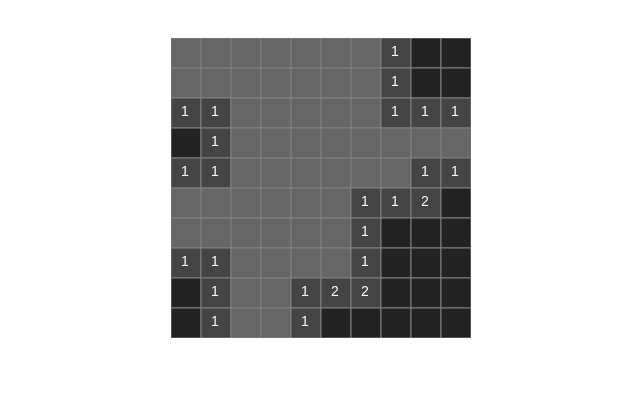
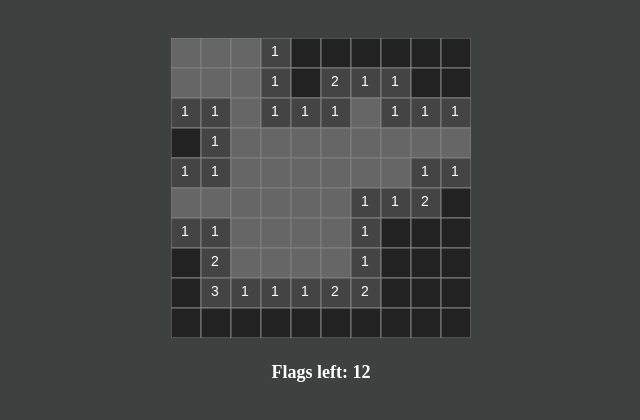
Before and after one commit to Lena23n/sapper, a plain HTML site: page index.html in a window 1280 px wide. Both pictures are taken after a click on the element 640 px from the left and 188 px from the top of the page. Shown: the whole page, without its empty margins (319-959 px from the left). Drawn offline with Linux system fonts and the light colour scheme.

Commit message:
Full game without first click and ban the flag

```diff
--- a/css/main.css
+++ b/css/main.css
@@ -1,5 +1,6 @@
 body {
 	text-align: center;
+	background: #3D4240;
 }
 
 #canvas {
@@ -7,6 +8,13 @@ body {
 	display: inline-block;
 }
 
+#game-info {
+	margin-top: 20px;
+	font-size: 18px;
+	font-weight: bold;
+	color: #ffffff;
+}
+
 canvas {
 	display: block;
 	margin: 0 auto;
--- a/index.html
+++ b/index.html
@@ -8,8 +8,7 @@
 	<link rel="stylesheet" type="text/css" href="css/main.css"/>
 </head>
 <body>
-<div id="canvas">
-
-</div>
+<div id="canvas"></div>
+<div id="game-info"></div>
 </body>
 </html>
--- a/js/drawer.js
+++ b/js/drawer.js
@@ -46,55 +46,47 @@ Drawer.prototype = {
 
 			this.drawCell(text, x, y);
 		}
-
-		//new version
-
-		//var i, j, x, y, text;
-		//
-		//for (i = 0; i < fieldSide; i++) {
-		//	for(j = 0; j < fieldSide; j++) {
-		//		x = i*this.cellSize.w;
-		//		y = j*this.cellSize.h;
-		//		text = array[i][j];
-		//
-		//		this.drawCell(text, x, y);
-		//	}
-		//}
-
 	},
 
 	drawCell : function (text, x ,y) {
-
+		var radius = this.cellSize.w/2;
 		this.context.font = "14px Arial";
 		this.context.textBaseline = 'middle';
 		this.context.textAlign = "center";
 
-		if (text === this.cellState.MINE) {
-			var radius = this.cellSize.w/2;
-
+		switch (text) {
+			case this.cellState.MINE:
 				this.context.beginPath();
 				this.context.arc(x+radius, y+radius, radius*0.7, 0, 2 * Math.PI, false);
 				this.context.fillStyle = 'red';
 				this.context.fill();
 				this.context.lineWidth = 1;
-
-		} else if (text === this.cellState.EMPTY) {
+				break;
+			case this.cellState.FLAG:
+				this.context.fillStyle = 'red';
+				this.context.beginPath();
+				this.context.moveTo(x+6, y + (this.cellSize.h/2));
+				this.context.lineTo((x+this.cellSize.w*0.7), y+4);
+				this.context.lineTo((x+this.cellSize.w*0.7), y + this.cellSize.h - 4);
+				this.context.fill();
+				//this.context.fillRect(x, y, this.cellSize.w, this.cellSize.h);
+				break;
+			case this.cellState.EMPTY:
 				this.context.fillStyle = '#222222';
 				this.context.fillRect(x, y, this.cellSize.w, this.cellSize.h);
-		} else if (text === this.cellState.OPEN) {
+				break;
+			case this.cellState.OPEN:
 				this.context.fillStyle = '#666666';
 				this.context.fillRect(x, y, this.cellSize.w, this.cellSize.h);
-		} else {
+				break;
+			default:
 				this.context.fillStyle = '#444444';
 				this.context.fillRect(x, y, this.cellSize.w, this.cellSize.h);
 				this.context.fillStyle = "#ffffff";
 				this.context.fillText(text, x+14, y+14);
 		}
 
-
 		this.context.strokeStyle = 'grey';
 		this.context.strokeRect(x, y, this.cellSize.w, this.cellSize.h);
-
-
 	}
 };
--- a/js/game.js
+++ b/js/game.js
@@ -1,15 +1,19 @@
-function Game(id) {
+function Game(id, gameInfoWrapId) {
 	this.id = id;
+	this.gameInfoWrapId = gameInfoWrapId;
 	this.drawer = new Drawer();
 	this.holder = null;
 	this.game = [];
 	this.view = [];
-	this.mineCount = 8;
+	this.mineCount = 12;
+	this.flagCount = this.mineCount;
 	this.fieldSide = 10;
 	this.cellState = {
 		EMPTY: 0,
 		MINE: 9,
-		OPEN: 10
+		OPEN: 10,
+		FLAG: 11,
+		MARKED : [1,2,3,4,5,6,7,8,10]
 	}
 }
 
@@ -25,6 +29,7 @@ Game.prototype = {
 
 		this.holder.addEventListener('contextmenu', function (e) {
 			e.preventDefault();
+			self.rightClickListener(e);
 		});
 
 		this.startGame();
@@ -33,6 +38,8 @@ Game.prototype = {
 	startGame: function () {
 		this.clearHolder();
 		this.createField();
+		this.flagCount = this.mineCount;
+		this.writeGameInfo();
 	},
 
 	createField: function () {
@@ -45,6 +52,12 @@ Game.prototype = {
 		this.drawer.draw(this.view, this.fieldSide);
 	},
 
+	writeGameInfo : function () {
+		var wrap = document.getElementById(this.gameInfoWrapId),
+			text = 'Flags left: ';
+		wrap.innerHTML = text + this.flagCount;
+	},
+
 	createEmptyGameField: function () {
 		var i,
 			numberOfCells = Math.pow(this.fieldSide, 2);
@@ -53,17 +66,6 @@ Game.prototype = {
 			this.game[i] = this.cellState.EMPTY;
 			this.view[i] = this.cellState.EMPTY;
 		}
-
-		//new version
-		//var i,j;
-		//
-		//for (i = 0; i < this.fieldSide; i++) {
-		//	this.game[i] = [];
-		//	for (j = 0; j < this.fieldSide; j++) {
-		//		this.game[i][j] = this.cellState.EMPTY;
-		//	}
-		//}
-
 	},
 
 	putMine: function () {
@@ -79,24 +81,6 @@ Game.prototype = {
 				mines--;
 			}
 		}
-
-		//new version
-		//var  x, y,
-		//	mines = this.mineCount;
-		//
-		//while(mines > 0) {
-		//	x = Math.floor((Math.random()*this.fieldSide));
-		//	y = Math.floor((Math.random()*this.fieldSide));
-		//
-		//	if (this.game[x][y] === 0) {
-		//		this.game[x][y] = this.cellState.MINE;
-		//
-		//		console.log(x, y);
-		//		mines--;
-		//	}
-		//}
-
-
 	},
 
 	calculateSiblingMines: function () {
@@ -119,9 +103,9 @@ Game.prototype = {
 		}
 	},
 
-	defineSiblingIndex : function (i) {
-		var w = this.fieldSide,
-			result;
+	getSiblingIndices : function (i) {
+		var w = this.fieldSide;
+
 		//sibling cell index
 		var sibling = {
 			left: i - 1,
@@ -140,26 +124,21 @@ Game.prototype = {
 	findSiblingMines: function (i) {
 		var mine = this.cellState.MINE,
 			sibling = this.findSiblings(i),
-			siblingIndex = this.defineSiblingIndex(i),
-			isMineSibling = {};
+			siblingIndex = this.getSiblingIndices(i),
+			isMineSibling = {},
+			key,
+			siblingsMineArray = [],
+			obj;
 
 		//sibling cell has a MINE
-
-		for (var key in sibling) {
+		for (key in sibling) {
 			isMineSibling[key] = sibling[key] && this.game[siblingIndex[key]] == mine;
 		}
 
 		//array with checked siblings whether they have a MINE
-		var siblingsMineArray = [
-			isMineSibling.left,
-			isMineSibling.topLeft,
-			isMineSibling.top,
-			isMineSibling.topRight,
-			isMineSibling.right,
-			isMineSibling.bottomRight,
-			isMineSibling.bottom,
-			isMineSibling.bottomLeft
-		];
+		for (obj in isMineSibling) {
+			siblingsMineArray.push(isMineSibling[obj])
+		}
 
 		return siblingsMineArray;
 
@@ -168,12 +147,18 @@ Game.prototype = {
 	findSiblings: function (i) {
 		var w = this.fieldSide,
 			result,
-			sibling = this.defineSiblingIndex(i),
+			sibling = this.getSiblingIndices(i),
 			difference,
 			currentCellX = i % w,
-			currentCellY = Math.floor(i / w);
+			currentCellY = Math.floor(i / w),
+			map = {},
+			key,
+			obj,
+			isSibling = {},
+			realDifferenceX,
+			realDifferenceY;
 
-
+		//Necessary difference between current cell's x, y and its siblings x, y to be siblings
 		difference = {
 			left: [-1, 0],
 			topLeft: [-1, -1],
@@ -185,56 +170,24 @@ Game.prototype = {
 			bottomLeft: [-1, 1]
 		};
 
-		//Sibling cell's X and Y
-		var map = {};
-
-		for (var key in sibling) {
+		//Difference between sibling cell's X and Y and current cell's X and Y
+		for (key in sibling) {
 			map[key] = [];
 			map[key].push((sibling[key] % w) - currentCellX);
 			map[key].push((Math.floor(sibling[key] / w) - currentCellY));
 		}
 
-		var isSibling = {};
+		//check real difference
+		for (obj in map) {
+			realDifferenceX = map[obj][0] == difference[obj][0];
+			realDifferenceY = map[obj][1] == difference[obj][1];
 
-		for (var obj in map) {
-			isSibling[obj] = (map[obj][0] == difference[obj][0]) && (map[obj][1] == difference[obj][1]);
+			isSibling[obj] = realDifferenceX && realDifferenceY;
 		}
 
 		result = isSibling;
 		return result;
-
 	},
-
-	//checkSiblings : function (values) {
-	//
-	//	var isSiblingCell,
-	//		result,
-	//		value;
-	//
-	//	//description of different types of values
-	//	value = {
-	//		sibling: [0],
-	//		row: [1],
-	//		column: [2],
-	//		diagonal: [3]
-	//	};
-	//
-	//
-	//	//gives sibling cells
-	//	isSiblingCell = {
-	//		left: values[value].left && this.game[sibling.left],
-	//		topLeft: isSiblingDiagonal.topLeft && this.game[sibling.topLeft],
-	//		top: isSiblingColumn.top && this.game[sibling.top],
-	//		topRight: isSiblingDiagonal.topRight && this.game[sibling.topRight],
-	//		right: isSiblingRow.right && this.game[sibling.right],
-	//		bottomRight: isSiblingDiagonal.bottomRight && this.game[sibling.bottomRight],
-	//		bottom: isSiblingColumn.bottom && this.game[sibling.bottom],
-	//		bottomLeft: isSiblingDiagonal.bottomLeft && this.game[sibling.bottomLeft]
-	//	};
-	//
-	//	result = isSiblingCell;
-	//	return result;
-	//},
 
 	clearHolder: function () {
 		this.holder.innerHTML = "";
@@ -243,82 +196,191 @@ Game.prototype = {
 	leftClickListener: function (e) {
 		var clickedCellPosition = this.defineCellPosition(e);
 
-		this.openClickedCell(clickedCellPosition.x, clickedCellPosition.y);
+		this.openClickedCell(clickedCellPosition);
+		this.checkCell(clickedCellPosition);
+	},
 
+	rightClickListener : function (e) {
+		var clickedCellPosition = this.defineCellPosition(e);
+
+		this.toggleFlag(clickedCellPosition);
 	},
 
 	defineCellPosition: function (e) {
-		var offSetX, offSetY, currentX, currentY, x, y;
+		var offSetX, offSetY, currentX, currentY, x, y, result;
 
 		offSetX = this.holder.offsetLeft;
 		offSetY = this.holder.offsetTop;
 		currentX = e.clientX - offSetX;
 		currentY = e.clientY - offSetY;
 
-		var result = {
-			x: Math.floor(currentX / this.drawer.cellSize.w),
-			y: Math.floor(currentY / this.drawer.cellSize.h)
-		};
+		x = Math.floor(currentX / this.drawer.cellSize.w);
+		y =Math.floor(currentY / this.drawer.cellSize.h);
+
+		result = y * this.fieldSide + x;
 
 		return result;
 	},
 
-	openClickedCell: function (x, y) {
-		var cellNumberInArray = y * this.fieldSide + x;
+	openClickedCell: function (cellNumberInArray) {
 
-		if (this.game[cellNumberInArray] == this.cellState.EMPTY) {
-			var k = this.openSiblingCells(cellNumberInArray);
-				//this.wave(k);
-
-		} else {
-			this.view[cellNumberInArray] = this.game[cellNumberInArray];
+		switch (this.game[cellNumberInArray]) {
+			case this.cellState.EMPTY:
+				this.openSiblingCells(cellNumberInArray);
+				break;
+			default:
+				this.view[cellNumberInArray] = this.game[cellNumberInArray];
 		}
 
 		this.drawer.draw(this.view, this.fieldSide);
 	},
 
 	openSiblingCells: function (i) {
-		var sibling = this.findSiblings(i),
-			siblingIndex = this.defineSiblingIndex(i),
-			mass = [];
+		var siblings /*= this.findSiblings(i)*/,
+			key,
+			siblingIndex,
+			isSibling,
+			isCellNotMine,
+			isCellNotFlag,
+			activeCellsToCheck = [];
 
-		for (var key in sibling) {
-			if(sibling[key] === true && this.game[siblingIndex[key]] < 9 && this.view[siblingIndex[key]] !== this.cellState.OPEN) {
+			activeCellsToCheck.push(i);
 
-				if (this.game[siblingIndex[key]] == this.cellState.EMPTY) {
-					this.view[siblingIndex[key]] = this.cellState.OPEN;
+		while (activeCellsToCheck.length) {
 
-					mass.push(siblingIndex[key]);
+			siblings = this.findSiblings(activeCellsToCheck[0]);
+			siblingIndex = this.getSiblingIndices(activeCellsToCheck[0]);
 
-					this.openSiblingCells(siblingIndex[key]);
+			for (key in siblings) {
+				isSibling = siblings[key] === true;
+				isCellNotMine = this.game[siblingIndex[key]] < this.cellState.MINE;
+				isCellNotFlag = this.view[siblingIndex[key]] !== this.cellState.FLAG;
 
-				} else if (this.game[siblingIndex[key]] !== this.cellState.EMPTY) {
-					this.view[siblingIndex[key]] = this.game[siblingIndex[key]];
+				if(isSibling && isCellNotMine && isCellNotFlag) {
+
+					if (this.game[siblingIndex[key]] == this.cellState.EMPTY) {
+
+						activeCellsToCheck.push(siblingIndex[key])
+						// todo rewrite recursion to plain cycle
+
+						this.view[siblingIndex[key]] = this.cellState.OPEN;
+						this.game[siblingIndex[key]] = this.cellState.OPEN;
+					} else {
+						this.view[siblingIndex[key]] = this.game[siblingIndex[key]];
+					}
+
+					//switch (this.game[siblingIndex[key]]) {
+					//	case this.cellState.EMPTY:
+					//		this.view[siblingIndex[key]] = this.cellState.OPEN;
+					//		this.game[siblingIndex[key]] = this.cellState.OPEN;
+					//		// todo rewrite recursion to plain cycle
+					//
+					//		activeCellsToCheck.push(siblingIndex[key]);
+					//
+					//		//this.openSiblingCells(siblingIndex[key]);
+					//		break;
+					//	default:
+					//		this.view[siblingIndex[key]] = this.game[siblingIndex[key]];
+					//}
 				}
-				//mass.push(siblingIndex[key]);
 			}
-		}
-		this.view[i] = this.cellState.OPEN;
-
-		return mass;
-	}/*,
-
-	wave : function (k) {
-		var m = [];
-
-		for (var j = 0; j < k.length; j++) {
-			m.push(this.openSiblingCells(k[j]));
-			console.log(m);
+			activeCellsToCheck.shift();
+			console.log(activeCellsToCheck);
 		}
 
-		k = m;
-		//this.wave(k);
-	}*/
 
+
+		//for (key in sibling) {
+		//	isSibling = sibling[key] === true;
+		//	isCellNotMine = this.game[siblingIndex[key]] < this.cellState.MINE;
+		//	isCellNotFlag = this.view[siblingIndex[key]] !== this.cellState.FLAG;
+		//
+		//	if(isSibling && isCellNotMine && isCellNotFlag) {
+		//
+		//		switch (this.game[siblingIndex[key]]) {
+		//			case this.cellState.EMPTY:
+		//				this.view[siblingIndex[key]] = this.cellState.OPEN;
+		//				this.game[siblingIndex[key]] = this.cellState.OPEN;
+		//				// todo rewrite recursion to plain cycle
+		//				this.openSiblingCells(siblingIndex[key]);
+		//				break;
+		//			default:
+		//				this.view[siblingIndex[key]] = this.game[siblingIndex[key]];
+		//		}
+		//	}
+		//}
+		this.view[i] = this.cellState.OPEN;
+	},
+
+	toggleFlag :function (i) {
+
+		var cellIsMarked = this.cellState.MARKED.indexOf(this.view[i]) >= 0;
+
+		if (cellIsMarked) {
+			alert('Cell is already opened!');
+			return false;
+		}
+
+		// todo simplify this
+		switch (this.view[i]) {
+				case this.cellState.FLAG:
+					this.view[i] = this.cellState.EMPTY;
+					this.flagCount +=1;
+					this.writeGameInfo();
+					break;
+				default:
+					if(this.flagCount > 0) {
+						this.view[i] = this.cellState.FLAG;
+						this.flagCount -=1;
+						this.writeGameInfo();
+					} else {
+						alert('There are no flags left!');
+					}
+			}
+
+		this.drawer.draw(this.view, this.fieldSide);
+	},
+
+	checkCell : function (cellNumberInArray) {
+		var isGameSolved;
+
+		if(this.game[cellNumberInArray] == this.cellState.MINE) {
+			this.restartGame('You loose!');
+		}
+
+		isGameSolved = this.isCheckWin();
+
+		if(isGameSolved) {
+			this.restartGame('You win!');
+		}
+	},
+
+	restartGame : function (message) {
+		alert(message);
+		this.startGame();
+	},
+
+	isCheckWin : function () {
+		var isGameSolved = true,
+			i = 0;
+
+		// todo use right instrument
+		while (i < this.game.length && isGameSolved) {
+			var game = this.game[i],
+				view = this.view[i],
+				isMineCell = game == this.cellState.MINE && view !== this.checkCell.MINE;
+
+			isGameSolved = ((game == view) || isMineCell);
+
+			i++;
+		}
+
+		return isGameSolved;
+	}
 };
 
 function pageLoaded() {
-	var game = new Game('canvas');
+	var game = new Game('canvas', 'game-info');
 
 	game.init();
 }
```
Lines whose indentation alone changed are shown as unchanged.
